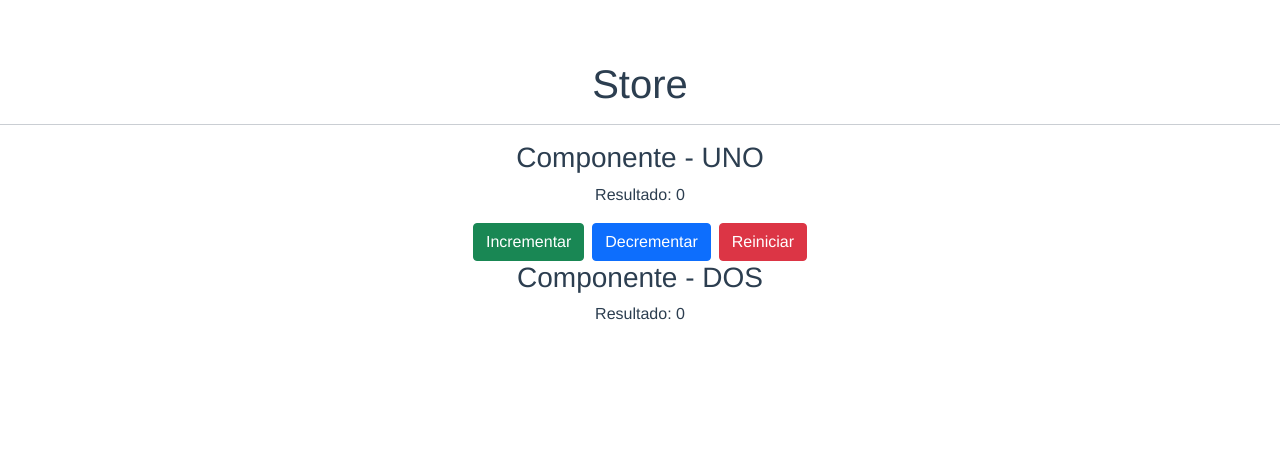
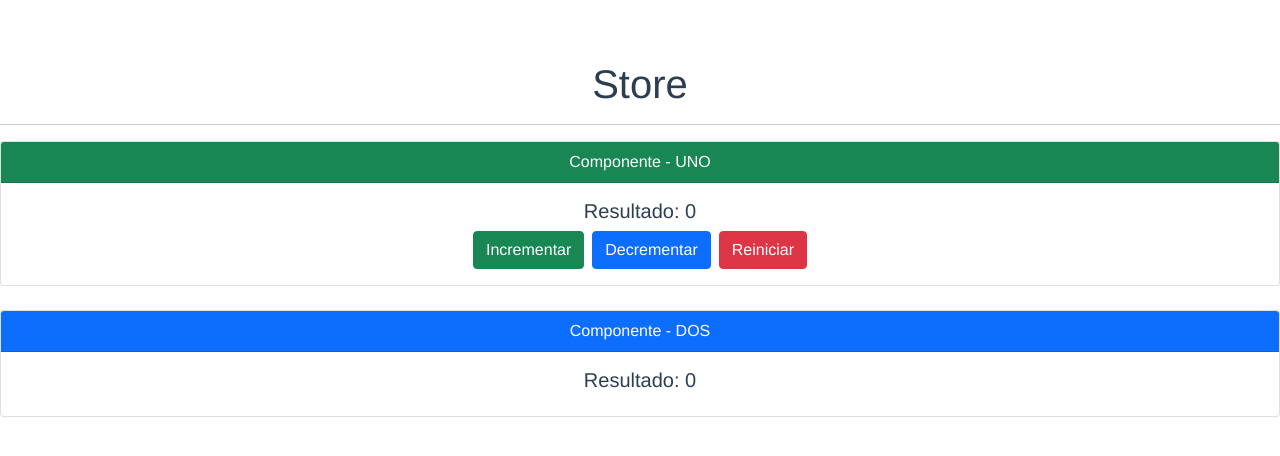
Before and after one commit to dev-oiram/vue-vuex-store, a Vue app: page / in a window 1280 px wide. Shown: the top 456 px of the page. Built offline with nearby package versions, Linux system fonts and the light colour scheme.

Commit message:
Componentes & Bootstrap
Se ajustan los componentes con utilizando bootsrap

```diff
--- a/src/App.vue
+++ b/src/App.vue
@@ -2,6 +2,7 @@
   <h1>Store</h1>
   <hr>
   <componentone></componentone>
+  <br>
   <componenttwo></componenttwo>
 </template>
 
--- a/src/components/componentone.vue
+++ b/src/components/componentone.vue
@@ -1,10 +1,16 @@
 <template>
     <div>
-        <h3>Componente - UNO</h3>
-        <p>Resultado: {{ store.state.contador }}</p>
-        <button type="button" class="btn btn-success" @click="store.incrementar">Incrementar</button>
-        <button type="button" class="btn btn-primary ms-2" @click="store.decrementar">Decrementar</button>
-        <button type="button" class="btn btn-danger ms-2" @click="store.reiniciar">Reiniciar</button>
+        <div class="card">
+            <div class="card-header bg-success bg-opacity-70 text-white">
+                Componente - UNO
+            </div>
+            <div class="card-body">
+                <h5 class="card-title">Resultado: {{ store.state.contador }}</h5>
+                <button type="button" class="btn btn-success" @click="store.incrementar">Incrementar</button>
+                <button type="button" class="btn btn-primary ms-2" @click="store.decrementar">Decrementar</button>
+                <button type="button" class="btn btn-danger ms-2" @click="store.reiniciar">Reiniciar</button>
+            </div>
+        </div>
     </div>
 </template>
 
--- a/src/components/componenttwo.vue
+++ b/src/components/componenttwo.vue
@@ -1,7 +1,13 @@
 <template>
     <div>
-        <h3>Componente - DOS</h3>
-        <p>Resultado: {{ store.state.contador }}</p>
+        <div class="card">
+            <div class="card-header bg-primary bg-opacity-70 text-white">
+                Componente - DOS
+            </div>
+            <div class="card-body">
+                <h5 class="card-title">Resultado: {{ store.state.contador }}</h5>
+            </div>
+        </div>
     </div>
 </template>
 
```
